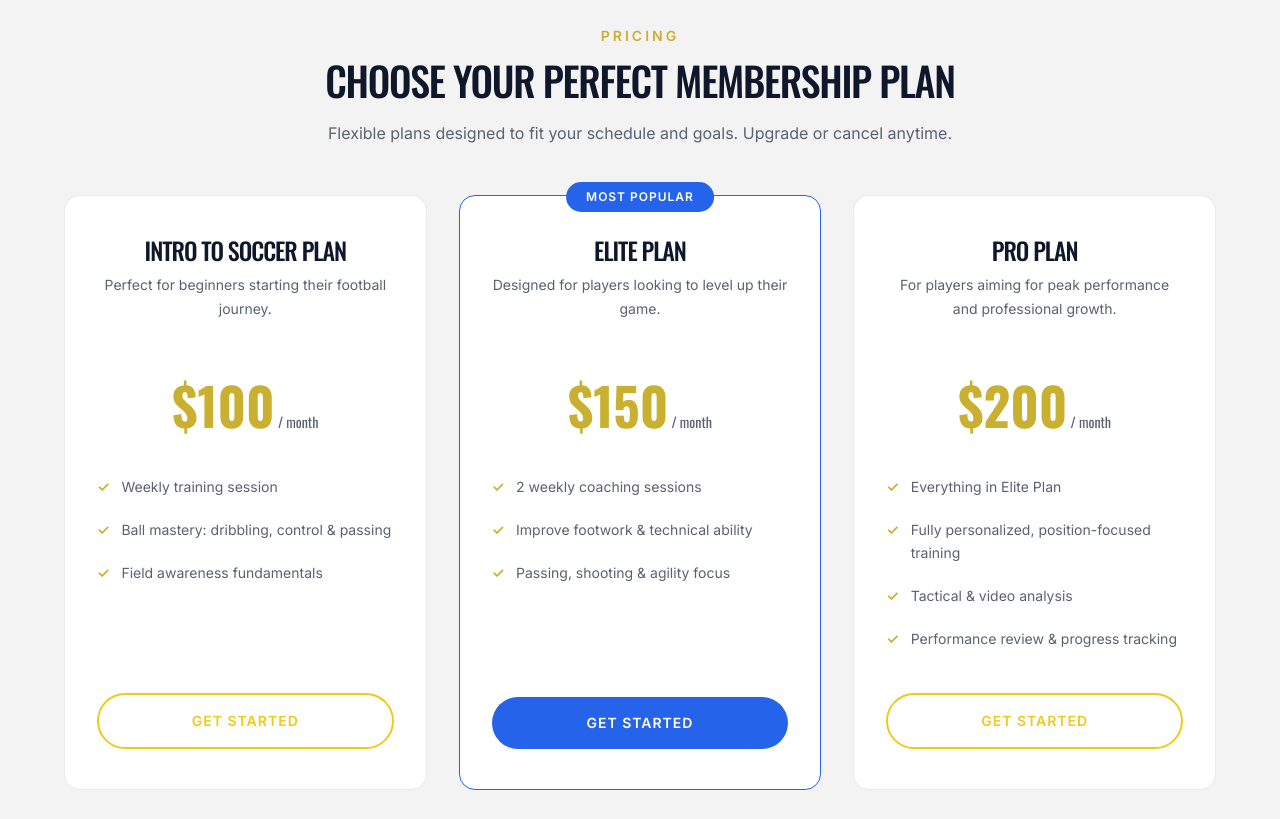
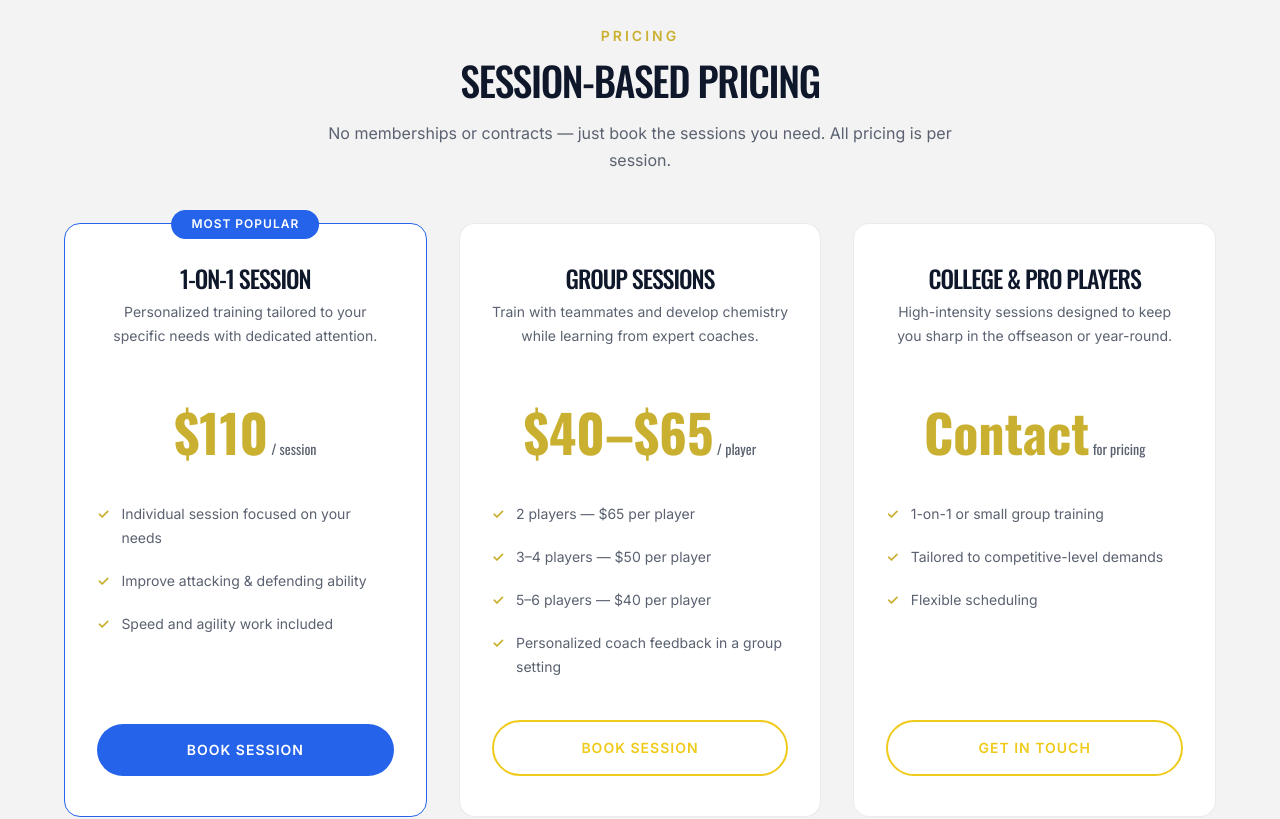
Before and after one commit to Smusoni/nexgen-site, a plain HTML site: page services.html in a window 1280 px wide. Shown: the part 1220-2039 px from the top of the page. Drawn offline with nearby package versions, Linux system fonts and the light colour scheme.

Commit message:
fix(services): dark page header for readability, replace membership plans with session pricing
Made-with: Cursor

```diff
--- a/css/styles.css
+++ b/css/styles.css
@@ -830,7 +830,7 @@ section {
 .page-header {
   padding: calc(var(--nav-height) + 3rem) 0 3rem;
   text-align: center;
-  background: var(--clr-bg-alt);
+  background: var(--clr-dark);
 }
 .page-header h1 { margin-bottom: .5rem; color: var(--clr-white); }
 .page-header p { color: rgba(255,255,255,.75); }
--- a/services.html
+++ b/services.html
@@ -4,7 +4,7 @@
   <meta charset="UTF-8">
   <meta name="viewport" content="width=device-width, initial-scale=1.0">
   <title>Services &amp; Pricing – NexGen Football Training Club</title>
-  <meta name="description" content="Explore our training programs, membership plans, and pricing at 18x26 NexGen.">
+  <meta name="description" content="Explore our training programs and per-session pricing at 18x26 NexGen.">
   <link rel="preconnect" href="https://fonts.googleapis.com">
   <link rel="preconnect" href="https://fonts.gstatic.com" crossorigin>
   <link href="https://fonts.googleapis.com/css2?family=Inter:wght@400;500;600&family=Oswald:wght@400;500;600;700&display=swap" rel="stylesheet">
@@ -89,48 +89,48 @@
   <section style="background:var(--clr-bg-alt);">
     <div class="container text-center">
       <p class="section-subtitle">Pricing</p>
-      <h2 class="section-title">Choose Your Perfect Membership Plan</h2>
-      <p class="section-desc">Flexible plans designed to fit your schedule and goals. Upgrade or cancel anytime.</p>
+      <h2 class="section-title">Session-Based Pricing</h2>
+      <p class="section-desc">No memberships or contracts — just book the sessions you need. All pricing is per session.</p>
       <div class="grid-3 fade-up">
 
-        <!-- Intro Plan -->
-        <div class="pricing-card">
-          <h4>Intro to Soccer Plan</h4>
-          <p class="price-subtitle">Perfect for beginners starting their football journey.</p>
-          <div class="price">$100<span> / month</span></div>
+        <!-- 1-on-1 Session -->
+        <div class="pricing-card featured">
+          <h4>1-on-1 Session</h4>
+          <p class="price-subtitle">Personalized training tailored to your specific needs with dedicated attention.</p>
+          <div class="price">$110<span> / session</span></div>
           <ul>
-            <li>Weekly training session</li>
-            <li>Ball mastery: dribbling, control &amp; passing</li>
-            <li>Field awareness fundamentals</li>
+            <li>Individual session focused on your needs</li>
+            <li>Improve attacking &amp; defending ability</li>
+            <li>Speed and agility work included</li>
           </ul>
-          <a href="book.html" class="btn btn-outline">Get Started</a>
+          <a href="book.html" class="btn btn-primary">Book Session</a>
         </div>
 
-        <!-- Elite Plan -->
-        <div class="pricing-card featured">
-          <h4>Elite Plan</h4>
-          <p class="price-subtitle">Designed for players looking to level up their game.</p>
-          <div class="price">$150<span> / month</span></div>
+        <!-- Group Sessions -->
+        <div class="pricing-card">
+          <h4>Group Sessions</h4>
+          <p class="price-subtitle">Train with teammates and develop chemistry while learning from expert coaches.</p>
+          <div class="price">$40–$65<span> / player</span></div>
           <ul>
-            <li>2 weekly coaching sessions</li>
-            <li>Improve footwork &amp; technical ability</li>
-            <li>Passing, shooting &amp; agility focus</li>
+            <li>2 players — $65 per player</li>
+            <li>3–4 players — $50 per player</li>
+            <li>5–6 players — $40 per player</li>
+            <li>Personalized coach feedback in a group setting</li>
           </ul>
-          <a href="book.html" class="btn btn-primary">Get Started</a>
+          <a href="book.html" class="btn btn-outline">Book Session</a>
         </div>
 
-        <!-- Pro Plan -->
+        <!-- College & Pro -->
         <div class="pricing-card">
-          <h4>Pro Plan</h4>
-          <p class="price-subtitle">For players aiming for peak performance and professional growth.</p>
-          <div class="price">$200<span> / month</span></div>
+          <h4>College &amp; Pro Players</h4>
+          <p class="price-subtitle">High-intensity sessions designed to keep you sharp in the offseason or year-round.</p>
+          <div class="price">Contact<span> for pricing</span></div>
           <ul>
-            <li>Everything in Elite Plan</li>
-            <li>Fully personalized, position-focused training</li>
-            <li>Tactical &amp; video analysis</li>
-            <li>Performance review &amp; progress tracking</li>
+            <li>1-on-1 or small group training</li>
+            <li>Tailored to competitive-level demands</li>
+            <li>Flexible scheduling</li>
           </ul>
-          <a href="book.html" class="btn btn-outline">Get Started</a>
+          <a href="contact.html" class="btn btn-outline">Get in Touch</a>
         </div>
 
       </div>
@@ -182,7 +182,7 @@
     <div class="container">
       <div class="cta-banner fade-up">
         <h2>Ready to Get <span class="text-gold">Started?</span></h2>
-        <p>Pick a plan, book your first session, and start training with the best.</p>
+        <p>Book your first session and start training with the best.</p>
         <a href="book.html" class="btn btn-primary">Book a Session</a>
       </div>
     </div>
```
